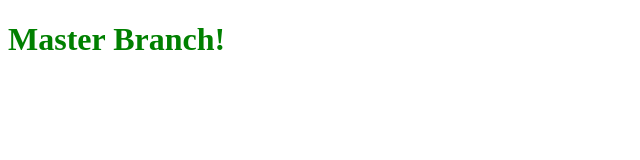
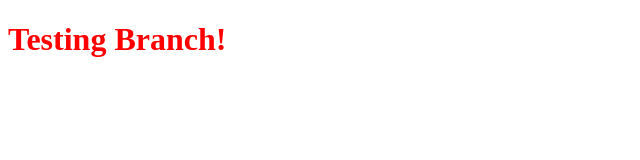
Before and after one commit to varanasikrishna/Git-Repo-CSE-F, a plain HTML site: page index.html in a window 1280 px wide. Shown: the whole page, without its empty margins (0-640 px from the left). Drawn offline with Linux system fonts and the light colour scheme.

Commit message:
Testing branch

```diff
--- a/index.html
+++ b/index.html
@@ -6,6 +6,6 @@
     <title>Document</title>
   </head>
   <body>
-    <h1 style="color: green">Master Branch!</h1>
+    <h1 style="color: red">Testing Branch!</h1>
   </body>
 </html>
```
